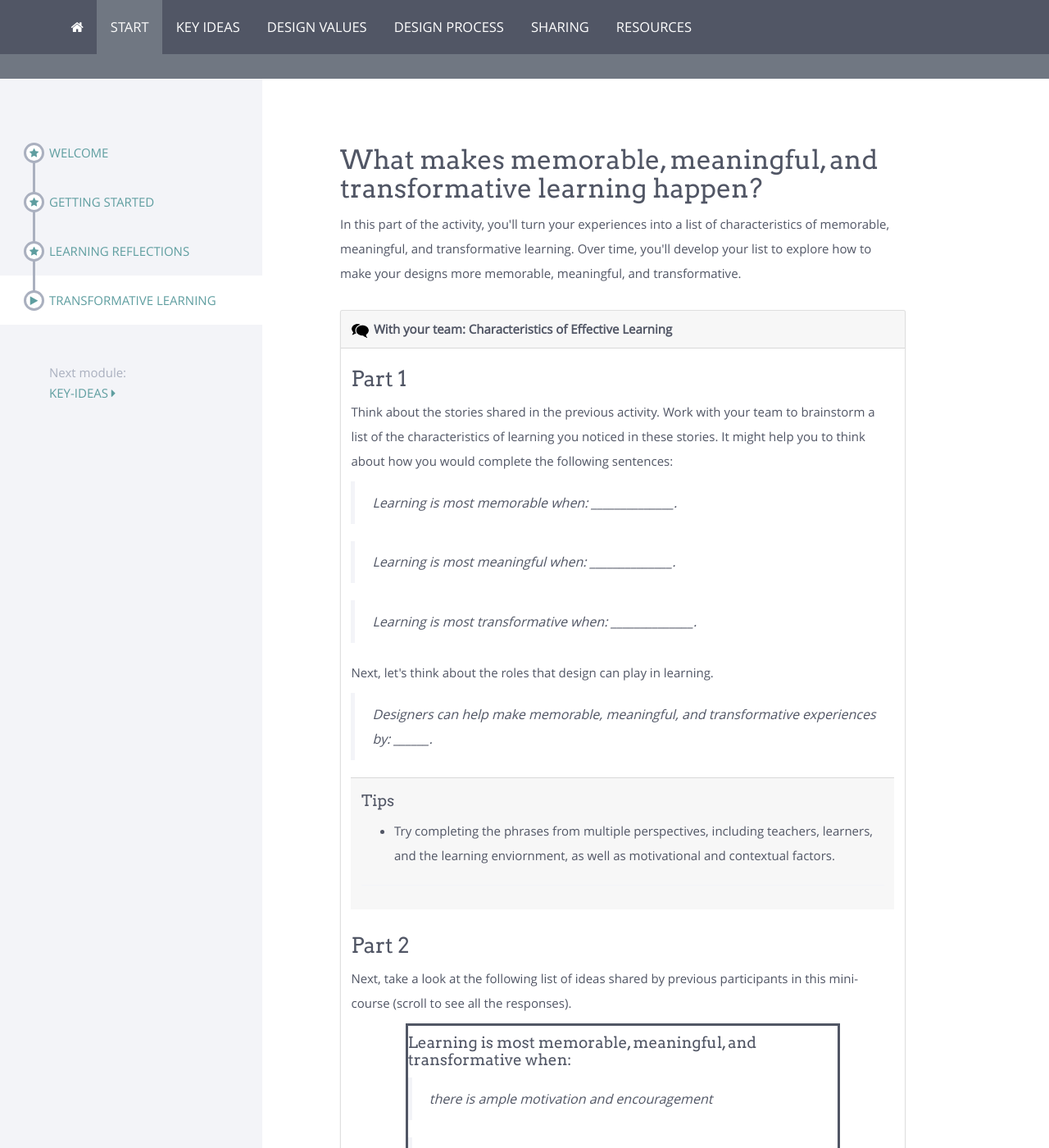
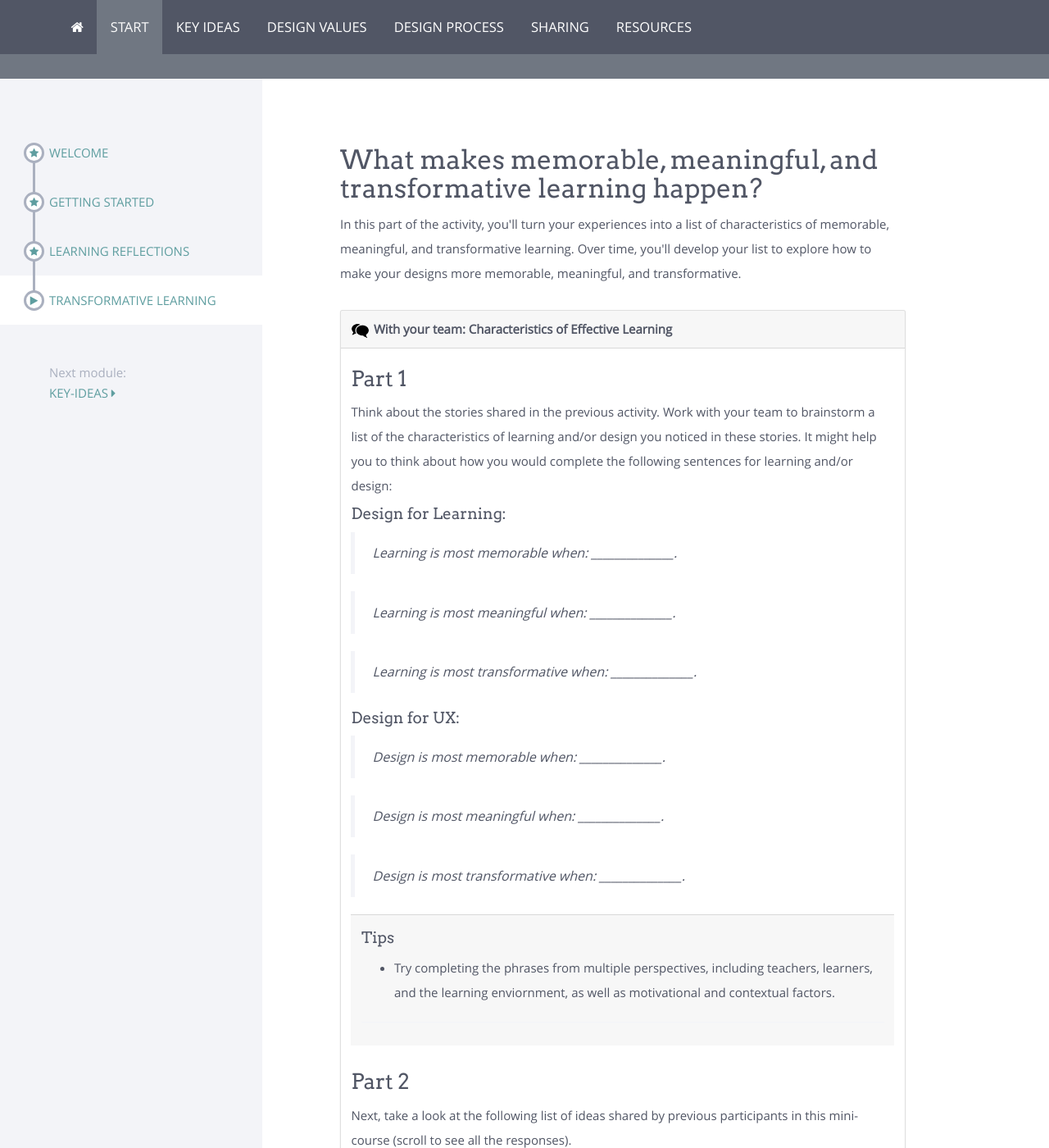
Before and after one commit to UCLALibrary/foundations, a Jekyll site: the page built from modules/start/_posts/2000-01-04-conversation-characteristics.html, in a window 1280 px wide and 1400 px high. Shown: the whole window at 82% size. Built offline with Jekyll 4.4.1, drawn with Linux system fonts in a browser that asks for light colours; nearby versions of some CDN libraries.

Commit message:
Update 2000-01-04-conversation-characteristics.html

```diff
--- a/modules/start/_posts/2000-01-04-conversation-characteristics.html
+++ b/modules/start/_posts/2000-01-04-conversation-characteristics.html
@@ -13,12 +13,17 @@ published: true
   <div class="card-body">
     <p class="card-text">
          <h3 class="mt-3">Part 1</h3>
-         <p class="card-text">Think about the stories shared in the previous activity. Work with your team to brainstorm a list of the characteristics of learning you noticed in these stories. It might help you to think about how you would complete the following sentences:</p>
+         <p class="card-text">Think about the stories shared in the previous activity. Work with your team to brainstorm a list of the characteristics of learning and/or design you noticed in these stories. It might help you to think about how you would complete the following sentences for learning and/or design:</p>
+	  	<h4>Design for Learning:</h4>
          <blockquote>Learning is most memorable when: ______________.</blockquote>
         <blockquote>Learning is most meaningful when: ______________.</blockquote>
       <blockquote>Learning is most transformative when: ______________.</blockquote>
-	  <p>Next, let's think about the roles that design can play in learning. </p>
-	  <blockquote>Designers can help make memorable, meaningful, and transformative experiences by: ______.</blockquote>
+
+	  <h4>Design for UX:</h4>
+         <blockquote>Design is most memorable when: ______________.</blockquote>
+        <blockquote>Design is most meaningful when: ______________.</blockquote>
+      <blockquote>Design is most transformative when: ______________.</blockquote>
+
          <div class="card-footer">
             <h4>Tips</h4>
             <ul>
```
